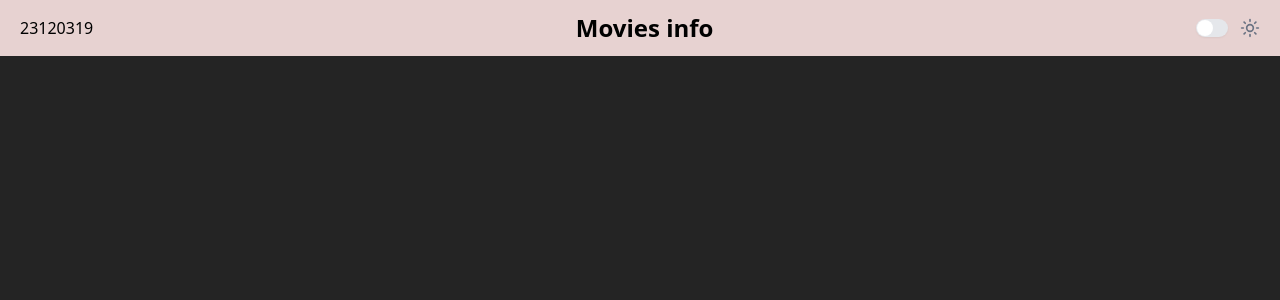
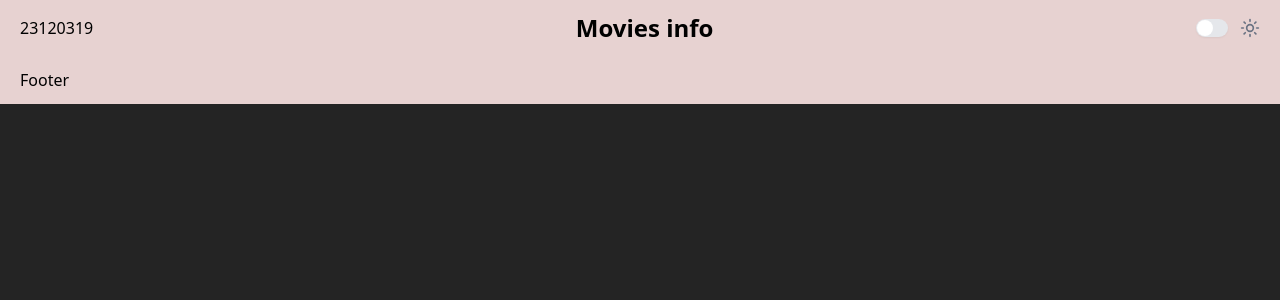
Before and after one commit to tthphat/BTCN02_23120319, a React (Vite) app in the folder btcn02_23120319/: page / in a window 1280 px wide. Shown: the top 300 px of the page. Built offline with nearby package versions, Linux system fonts and the light colour scheme.

Commit message:
Giao dien co ban voi bo cuc va cac thanh phan yeu cau - UI cho Footer

```diff
--- a/btcn02_23120319/src/App.jsx
+++ b/btcn02_23120319/src/App.jsx
@@ -1,11 +1,13 @@
 import './App.css'
-import Header from './components/common/Header'
+import Header from '@/components/common/Header'
+import Footer from '@/components/common/Footer'
 
 function App() {
 
   return (
     <>
       <Header />
+      <Footer />
     </>
   )
 }
--- /dev/null
+++ b/btcn02_23120319/src/components/common/Footer.jsx
@@ -0,0 +1,12 @@
+
+function Footer() {
+    return (
+        <footer>
+            <div className="w-full flex items-center px-5 py-3 bg-[var(--header-background)] text-[var(--header-foreground)]">
+                <p>Footer</p>
+            </div>
+        </footer>
+    )
+}
+
+export default Footer;
```
